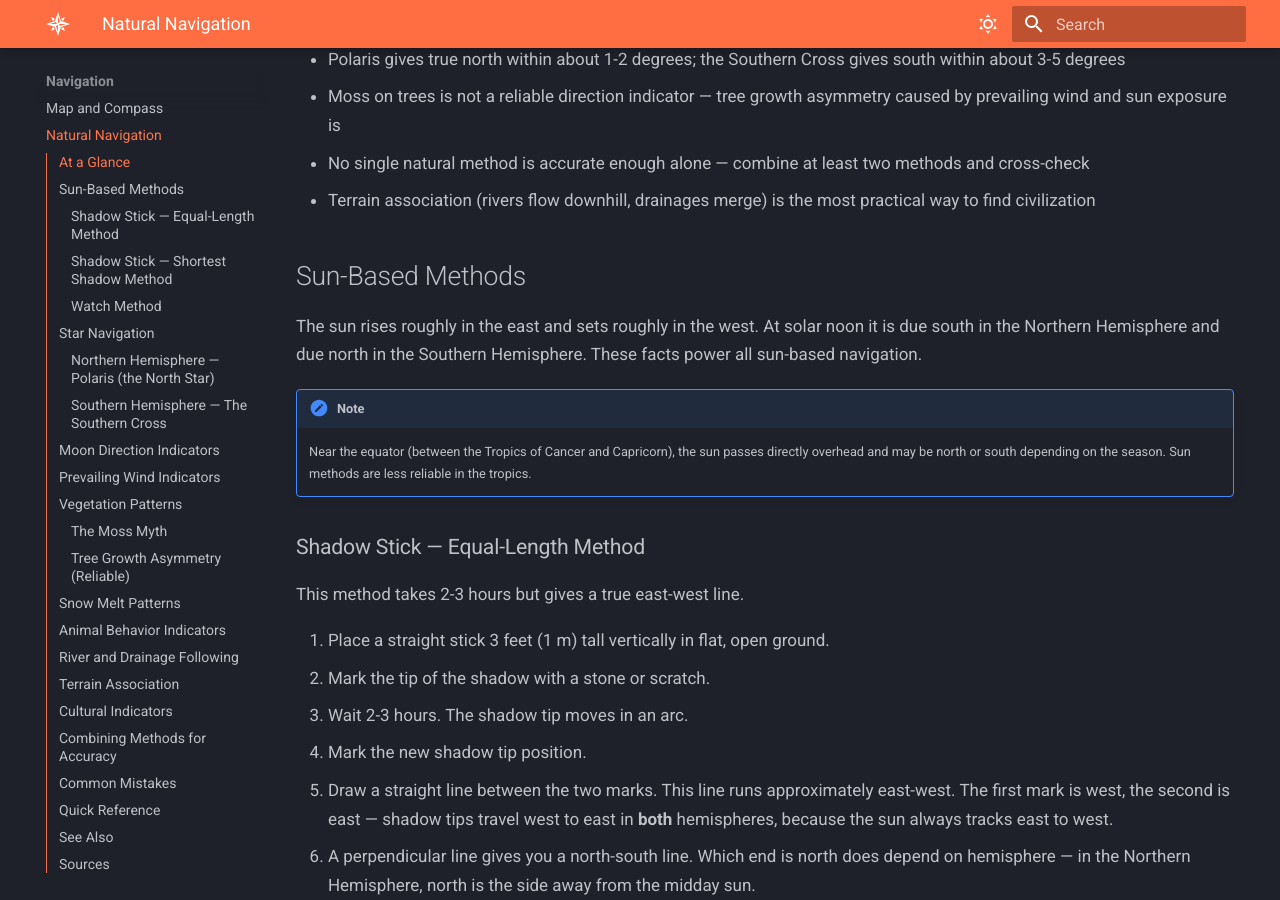
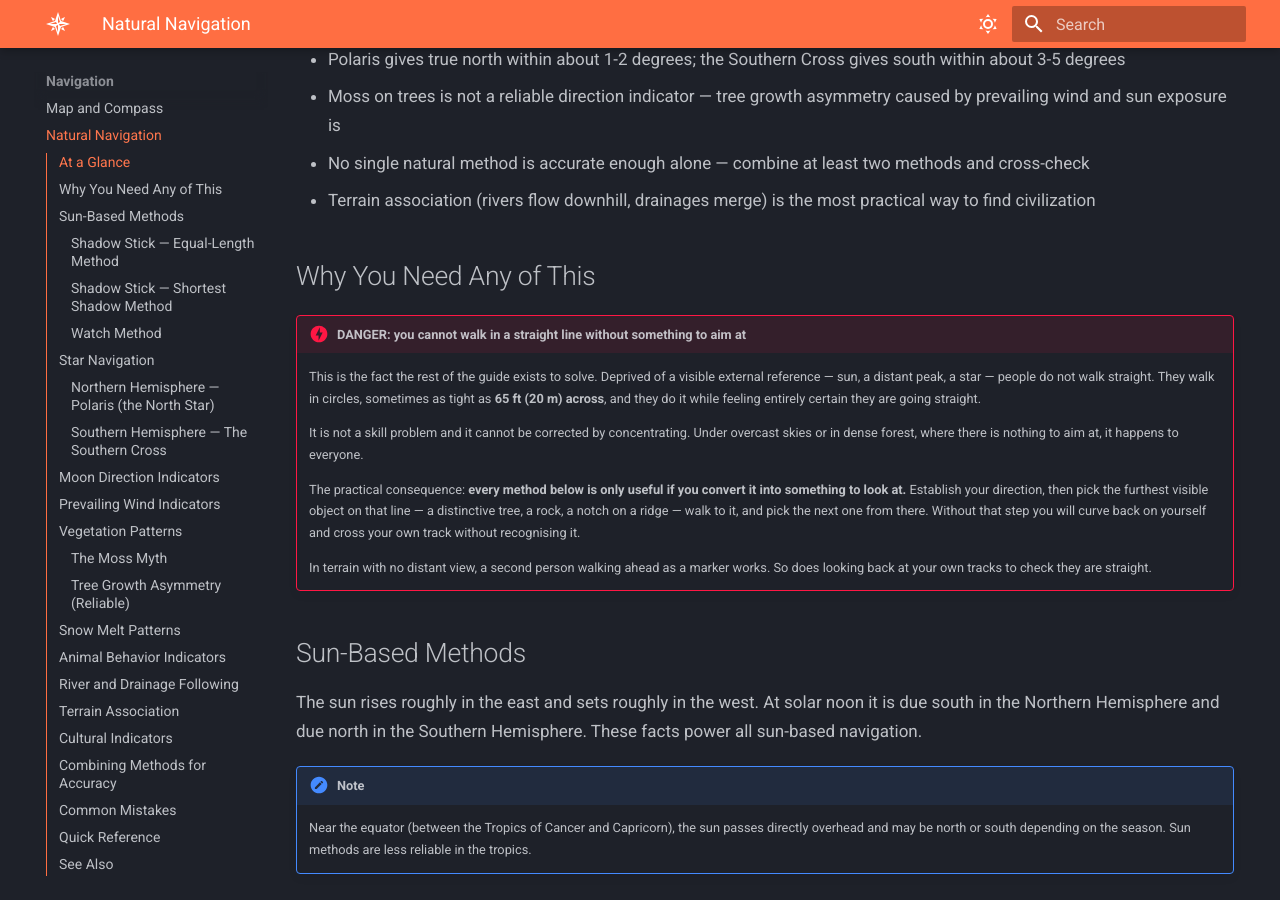
Before and after one commit to mmayden/WilderThings, an MkDocs documentation site: the page built from docs/navigation/natural-navigation.md, in a window 1280 px wide and 900 px high, scrolled down 394 px. Built offline with MkDocs 1.6.1 and Material for MkDocs 9.7.7, drawn with Linux system fonts in a browser that asks for light colours; some of the changed text lies outside the part shown.

Commit message:
fix: the natural navigation guide never mentioned that people walk in circles
Deprived of a visible external reference, people do not walk straight.
They walk in circles as tight as 65 ft across, while feeling certain they
are going straight. It is not a skill problem and concentrating does not
fix it.

That is the fact the entire guide exists to solve, and it appeared
nowhere in it. The corpus had it in jungle-survival, where someone was
thinking about dense canopy — not in the guide someone reads when
deciding how to hold a bearing. Same drift as every other case: the
caution written where the hazard was on someone's mind rather than where
the instruction lives.

Added with the consequence that makes it actionable. Every method in the
guide is only useful once converted into something to look at: establish
the direction, sight the furthest visible object on that line, walk to
it, pick the next from there. Without that step the shadow stick and the
Southern Cross are equally useless, because you will curve off the
bearing you just spent three hours establishing.

Second: the guide gives true north throughout — shadow stick, Polaris,
Southern Cross — and never says a compass gives magnetic north. It also
tells the reader to cross-check methods against each other. So someone
following its own advice finds a discrepancy of up to twenty degrees and
has nothing to tell them neither instrument is broken. Declination is
covered in map-and-compass and in the glossary; it needed to be flagged
here, where the mismatch happens, with what it costs — fifteen degrees
uncorrected is two and a half miles off over ten.

Co-Authored-By: Claude Opus 5 (1M context) <noreply@anthropic.com>

```diff
--- a/docs/navigation/natural-navigation.md
+++ b/docs/navigation/natural-navigation.md
@@ -18,6 +18,26 @@ tags:
 - Moss on trees is not a reliable direction indicator — tree growth asymmetry caused by prevailing wind and sun exposure is
 - No single natural method is accurate enough alone — combine at least two methods and cross-check
 - Terrain association (rivers flow downhill, drainages merge) is the most practical way to find civilization
+
+## Why You Need Any of This
+
+!!! danger "DANGER: you cannot walk in a straight line without something to aim at"
+    This is the fact the rest of the guide exists to solve. Deprived of a visible external
+    reference — sun, a distant peak, a star — people do not walk straight. They walk in
+    circles, sometimes as tight as **65 ft (20 m) across**, and they do it while feeling
+    entirely certain they are going straight.
+
+    It is not a skill problem and it cannot be corrected by concentrating. Under overcast
+    skies or in dense forest, where there is nothing to aim at, it happens to everyone.
+
+    The practical consequence: **every method below is only useful if you convert it into
+    something to look at.** Establish your direction, then pick the furthest visible
+    object on that line — a distinctive tree, a rock, a notch on a ridge — walk to it, and
+    pick the next one from there. Without that step you will curve back on yourself and
+    cross your own track without recognising it.
+
+    In terrain with no distant view, a second person walking ahead as a marker works. So
+    does looking back at your own tracks to check they are straight.
 
 ## Sun-Based Methods
 
@@ -201,6 +221,16 @@ No single natural method is precise enough for reliable navigation. Use this app
 4. Favor the method with the strongest physical basis (shadow stick and stars over vegetation and animal behavior).
 5. Reassess periodically — conditions change as you travel.
 
+!!! warning "CAUTION: these methods give TRUE north, a compass gives MAGNETIC north"
+    Everything in this guide — shadow stick, Polaris, the Southern Cross — points to true
+    north. A compass needle points to magnetic north, and the two differ by anything from
+    zero to more than 20 degrees depending on where you are.
+
+    If you cross-check a shadow stick against a compass and they disagree, that is
+    expected and neither is broken. The difference is **declination**, and over ten miles
+    a 15-degree error puts you two and a half miles off. See
+    [Map and Compass Navigation](map-and-compass.md) for how to correct for it.
+
 ## Common Mistakes
 
 - **Relying on moss for direction.** Moss grows where moisture exists, regardless of compass bearing. It is not a reliable indicator.
@@ -209,6 +239,8 @@ No single natural method is precise enough for reliable navigation. Use this app
 - **Following rivers blindly into canyons.** Always assess downstream terrain before committing to drainage following. Climb to a vantage point first if possible.
 - **Trusting the watch method as precise navigation.** The watch method gives rough direction for orientation, not a bearing accurate enough to navigate to a specific point.
 - **Ignoring cultural indicators.** A power line or road is a faster route to help than any wilderness navigation technique.
+- **Trying to hold a bearing by feel.** Without something to aim at, you walk in circles while believing you are going straight. Always sight on a visible object and walk to it.
+- **Mixing true and magnetic north without correcting.** Natural methods give true north; your compass does not. Uncorrected, a 15-degree declination puts you 2.5 miles off over ten.
 
 ## Quick Reference
 
@@ -226,8 +258,8 @@ No single natural method is precise enough for reliable navigation. Use this app
 
 ## See Also
 
-- [Map and Compass Navigation](map-and-compass.md)
-- [Signaling for Rescue](signaling-for-rescue.md)
+- [Map and Compass Navigation](map-and-compass.md) — declination, bearings, and correcting between true and magnetic north.
+- [Signaling for Rescue](signaling-for-rescue.md) — being found is usually faster than navigating out.
 - [Terrain Association](terrain-association.md) — reading landforms and vegetation patterns for direction.
 - [Lost in the Woods](../scenarios/lost-in-woods.md) — natural methods when no tools are available.
 
@@ -239,6 +271,9 @@ No single natural method is precise enough for reliable navigation. Use this app
 - U.S. Army. *FM 21-76: Survival.* Department of the Army, 1992. The predecessor, and what most reprinted "Army Survival Manual" editions actually contain.
 - U.S. Air Force. *AFR 64-4: Survival Training.* Department of the Air Force, 1985.
 
+- Souman, J. L., et al. "Walking Straight into Circles." *Current Biology*, vol. 19, no. 18,
+  2009, pp. 1538-1542. The study behind the walking-in-circles figure.
+
 **Additional reading — trade books and first-hand accounts.** Useful, but not
 revised, not peer-reviewed, and not what a claim should rest on alone:
 
```
